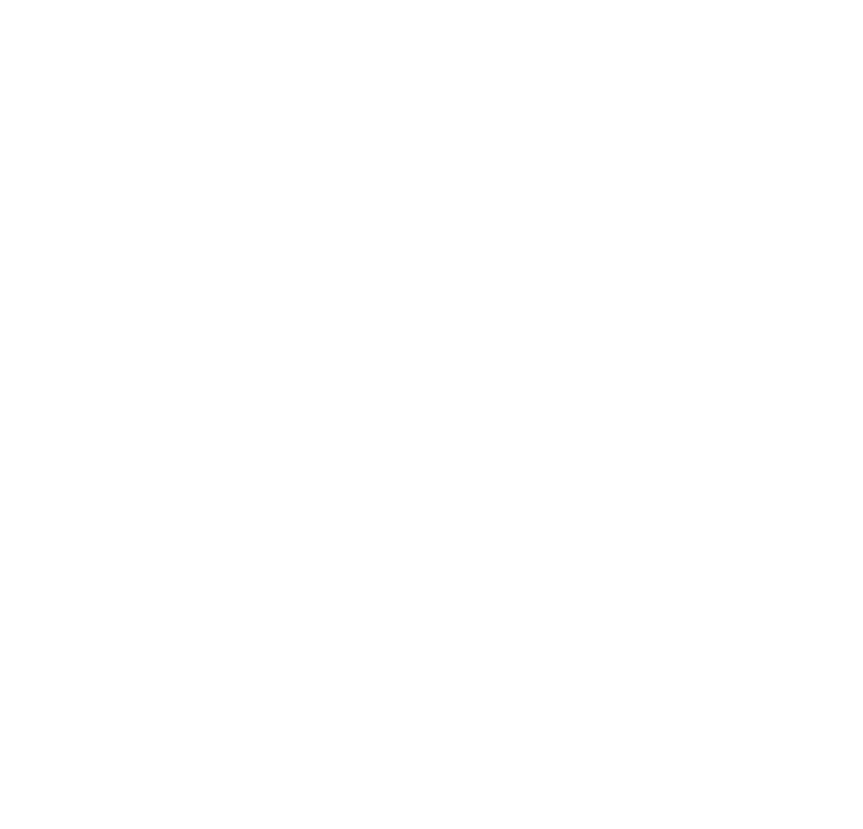
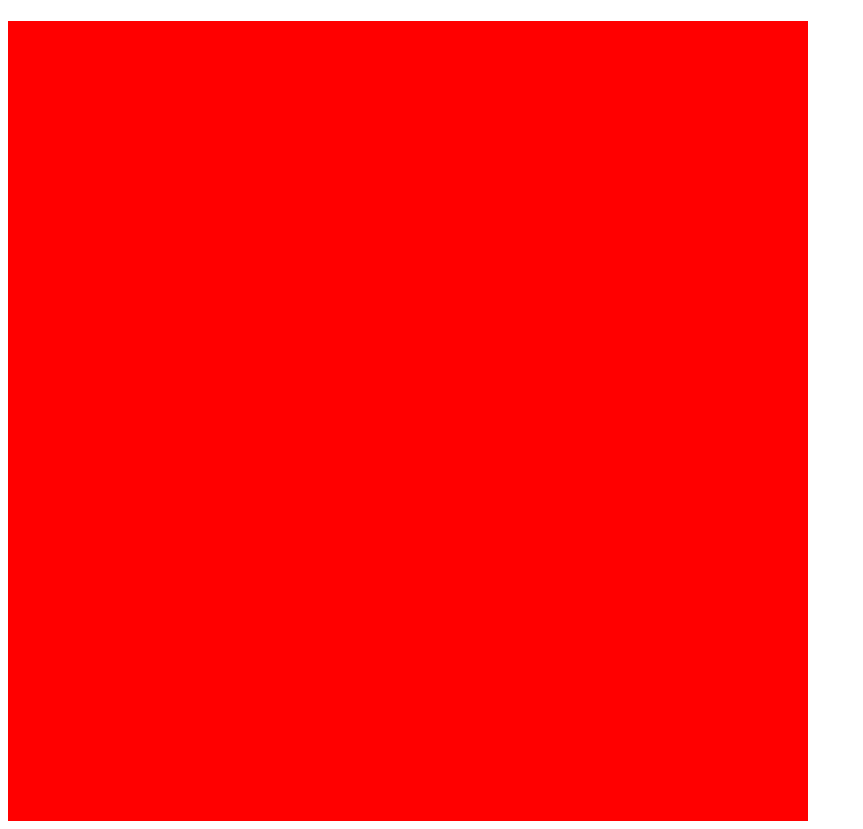
Before and after one commit to caobowen1224/cooperation, a plain HTML site: page index.html in a window 1280 px wide. Shown: the whole page, without its empty margins (0-863 px from the left). Before the commit the page ends 800 px from the top, so only its background shows below. Drawn offline with Linux system fonts and the light colour scheme.

Commit message:
加了banner

```diff
--- a/index.html
+++ b/index.html
@@ -4,8 +4,18 @@
     <meta charset="UTF-8">
     <meta name="viewport" content="width=device-width, initial-scale=1.0">
     <title>Document</title>
+    <style>
+        .banner{
+            width: 800px;
+            height: 800px;
+            background-color: red;
+        }
+    </style>
 </head>
 <body>
     <h1></h1>
+    <div class="banner">
+
+    </div>
 </body>
 </html>
```
